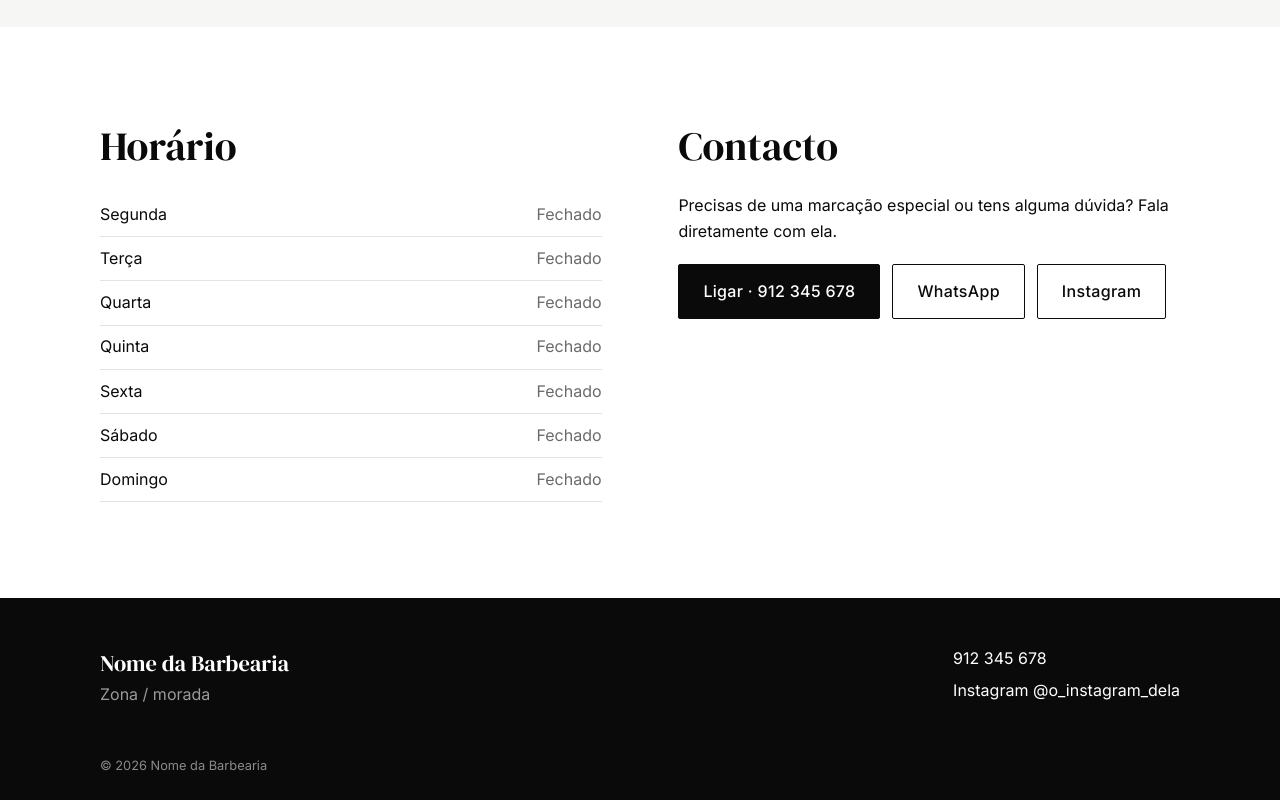
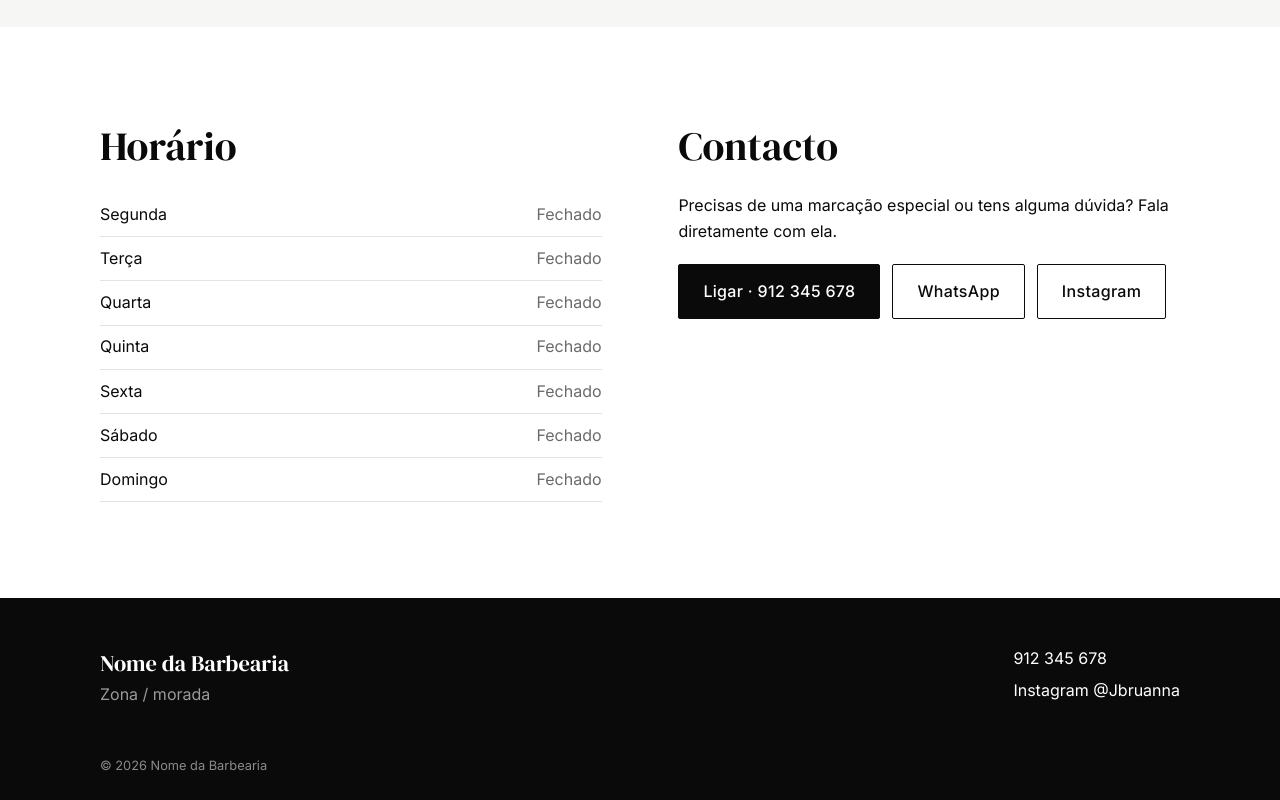
Before and after one commit to guifigueiras/barbearia, a React (Vite) app: page / in a window 1280 px wide. Shown: the part 1534-2334 px from the top of the page. Built offline with nearby package versions, Linux system fonts and the light colour scheme; no server answers; the database is empty.

Commit message:
instagram

```diff
--- a/src/config.js
+++ b/src/config.js
@@ -2,7 +2,7 @@
 export const NEGOCIO = {
   nome: 'Nome da Barbearia',
   frase: 'Cortes feitos com tempo e atenção ao detalhe.',
-  instagramUser: 'o_instagram_dela', // sem o @
+  instagramUser: 'Jbruanna', // sem o @
   telemovel: '912 345 678', // como aparece escrito no site
   zona: 'Zona / morada',
 }
```
